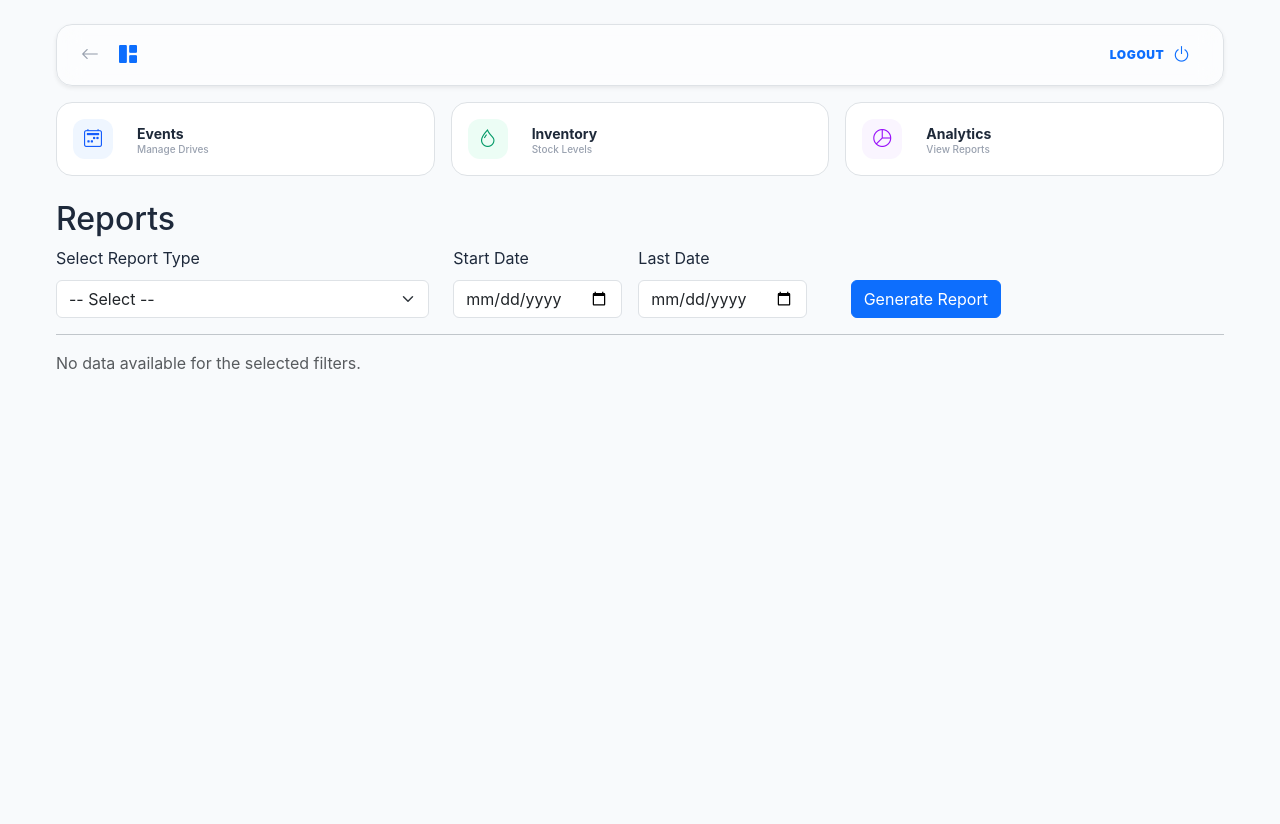
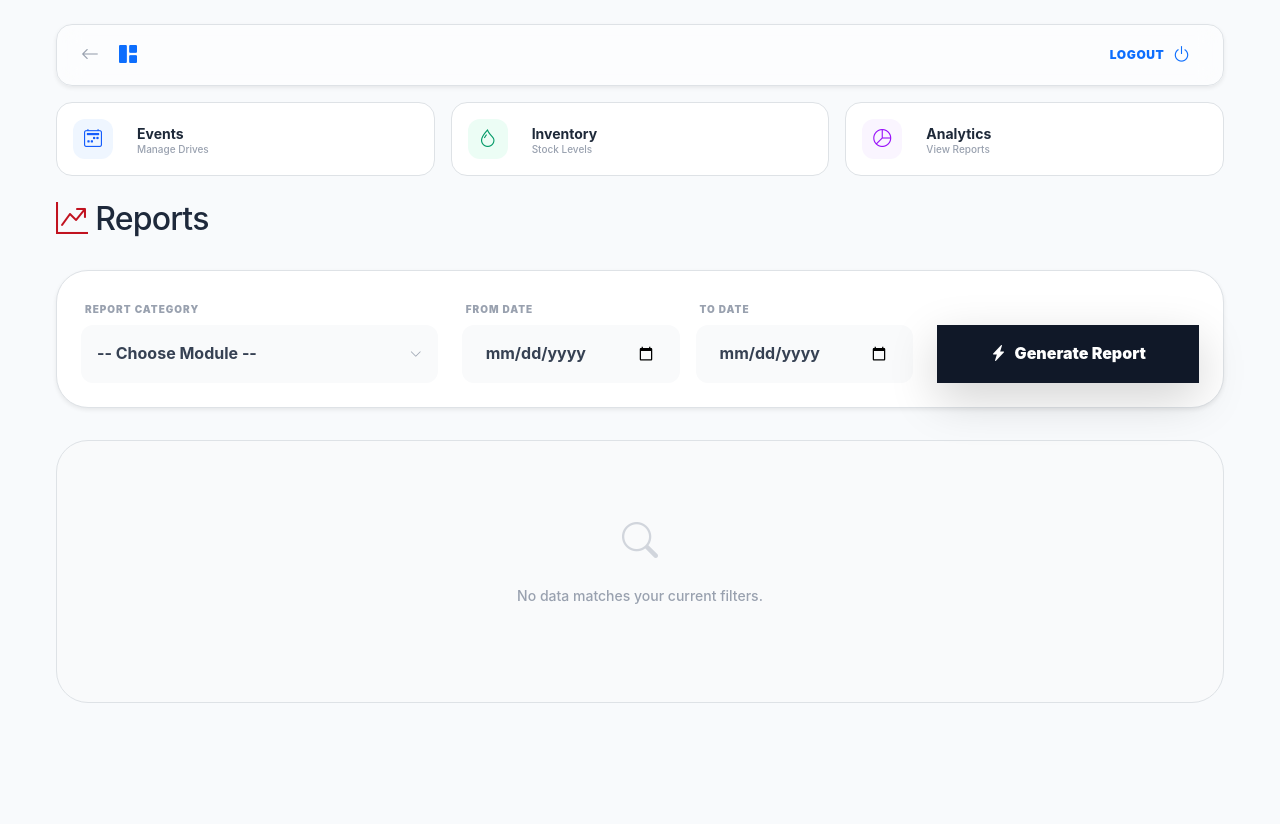
Before and after one commit to Mr-SudAce/Rakta-Bandhan---Blood-Donation-System---Flask, a Flask app: page /view_reports in a window 1280 px wide. Run offline with Flask 3, Linux system fonts and the light colour scheme.

Commit message:
Fixed Report

```diff
--- a/main_app/templates/admin/reports/reports.html
+++ b/main_app/templates/admin/reports/reports.html
@@ -1,75 +1,111 @@
 {% extends 'base.html' %}
+{% block title %}System Reports{% endblock %}
 
 {% block content %}
-<div class=" container">
-
+<div class="container mx-auto px-4 py-6 max-w-7xl">
+    <div class="mb-6">
         {% include "admin/quickaction.html" %}
-
-    <h2>Reports</h2>
-
-    <div class="mb-3 lover">
-        <form method="get" action="{{ url_for('dashboard.view_reports') }}">
-            <div class="row">
-                <!-- Report Type -->
-                <div class="col-md-4">
-                    <label for="report_type" class="form-label">Select Report Type</label>
-                    <select id="report_type" name="report_type" class="form-select">
-                        <option value>-- Select --</option>
-                        <option value="donations" {% if report_type == 'donations' %}selected{% endif %}>Donations</option>
-                        <option value="inventory" {% if report_type == 'inventory' %}selected{% endif %}>Inventory</option>
-                        <option value="events" {% if report_type == 'events' %}selected{% endif %}>Events</option>
-                    </select>
     </div>
 
-                <!-- Date Filters -->
-                <div class="col-md-4 d-flex gap-3">
-                    <div>
-                        <label for="start_date" class="form-label">Start Date</label>
-                        <input type="date" id="start_date" name="start_date" class="form-control" value="{{ start_date }}">
+    <div class="mb-8">
+        <h2 class="text-2xl font-black text-gray-900 tracking-tight flex items-center gap-2">
+            <i class="bi bi-graph-up-arrow text-[var(--primary-color)]"></i>
+            Reports
+        </h2>
     </div>
-                    <div>
-                        <label for="last_date" class="form-label">Last Date</label>
-                        <input type="date" id="last_date" name="last_date" class="form-control" value="{{ last_date }}">
+
+    <div class="bg-white border border-gray-100 rounded-[2rem] shadow-sm p-6 mb-8">
+        <form method="get" action="{{ url_for('dashboard.view_reports') }}">
+            <div class="grid grid-cols-1 md:grid-cols-12 gap-6 items-end">
+
+                <div class="md:col-span-4 space-y-2">
+                    <label for="report_type" class="text-[10px] font-black uppercase tracking-widest text-gray-400 ml-1">Report Category</label>
+                    <div class="relative">
+                        <select id="report_type" name="report_type"
+                                class="w-full pl-4 pr-10 py-3 bg-gray-50 border-transparent rounded-xl text-sm font-bold text-gray-700 focus:bg-white focus:border-[var(--primary-color)] focus:ring-4 focus:ring-red-50 transition-all appearance-none outline-none">
+                            <option value="">-- Choose Module --</option>
+                            <option value="donations" {% if report_type == 'donations' %}selected{% endif %}>Donations Registry</option>
+                            <option value="inventory" {% if report_type == 'inventory' %}selected{% endif %}>Live Inventory</option>
+                            <option value="events" {% if report_type == 'events' %}selected{% endif %}>Event Performance</option>
+                        </select>
+                        <i class="bi bi-chevron-down absolute right-4 top-1/2 -translate-y-1/2 text-gray-400 pointer-events-none text-xs"></i>
                     </div>
                 </div>
 
-                <!-- Submit -->
-                <div class="col-md-4 d-flex align-items-end">
-                    <button type="submit" class="btn btn-primary">Generate Report</button>
+                <div class="md:col-span-5 grid grid-cols-2 gap-3">
+                    <div class="space-y-2">
+                        <label for="start_date" class="text-[10px] font-black uppercase tracking-widest text-gray-400 ml-1">From Date</label>
+                        <input type="date" id="start_date" name="start_date" value="{{ start_date }}"
+                               class="w-full px-4 py-3 bg-gray-50 border-transparent rounded-xl text-sm font-bold text-gray-700 focus:bg-white focus:border-[var(--primary-color)] transition-all outline-none">
+                    </div>
+                    <div class="space-y-2">
+                        <label for="last_date" class="text-[10px] font-black uppercase tracking-widest text-gray-400 ml-1">To Date</label>
+                        <input type="date" id="last_date" name="last_date" value="{{ last_date }}"
+                               class="w-full px-4 py-3 bg-gray-50 border-transparent rounded-xl text-sm font-bold text-gray-700 focus:bg-white focus:border-[var(--primary-color)] transition-all outline-none">
+                    </div>
+                </div>
+
+                <div class="md:col-span-3">
+                    <button type="submit"
+                            class="w-full py-3 bg-gray-900 text-white text-sm font-black rounded-xl shadow-lg hover:bg-black hover:-translate-y-0.5 transition-all flex items-center justify-center gap-2">
+                        <i class="bi bi-lightning-charge-fill"></i> Generate Report
+                    </button>
                 </div>
             </div>
         </form>
     </div>
 
-    <hr>
+    {% if report_data %}
+    <div class="bg-white border border-gray-100 rounded-[2rem] shadow-xl shadow-gray-100/50 overflow-hidden">
+        <div class="px-6 py-5 border-b border-gray-50 flex items-center justify-between bg-gray-50/30">
+            <h4 class="text-sm font-black text-gray-800 uppercase tracking-tighter italic">
+                Showing: {{ title }}
+            </h4>
 
-    {% if report_data %}
-    <h4 class="mt-4">{{ title }} Result</h4>
-    <table class="table table-bordered">
-        <thead>
+            <a href="{{ url_for('dashboard.admin_download_report') }}?report_type={{ report_type }}&start_date={{ start_date }}&last_date={{ last_date }}"
+               class="inline-flex items-center gap-2 px-4 py-2 bg-emerald-500 text-white text-[11px] font-black uppercase rounded-lg hover:bg-emerald-600 transition-all shadow-md shadow-emerald-100">
+                <i class="bi bi-file-earmark-spreadsheet-fill"></i> Export CSV
+            </a>
+        </div>
+
+        <div class="overflow-y-auto custom-scrollbar" style="height: 400px;">
+            <table class="w-full text-left border-collapse">
+                <thead class="sticky top-0 bg-white shadow-sm z-10">
                     <tr>
                         {% for header in report_headers %}
-                <th>{{ header }}</th>
+                        <th class="px-6 py-4 text-[10px] font-black uppercase tracking-widest text-gray-400 border-b border-gray-100">
+                            {{ header }}
+                        </th>
                         {% endfor %}
                     </tr>
                 </thead>
-        <tbody>
+                <tbody class="divide-y divide-gray-50">
                     {% for row in report_data %}
-            <tr>
+                    <tr class="hover:bg-gray-50/50 transition-colors">
                         {% for cell in row %}
-                <td>{{ cell }}</td>
+                        <td class="px-6 py-4 text-xs font-bold text-gray-600">
+                            {{ cell }}
+                        </td>
                         {% endfor %}
                     </tr>
                     {% endfor %}
                 </tbody>
             </table>
-
-    <a href="{{ url_for('dashboard.admin_download_report') }}?report_type={{ report_type }}&start_date={{ start_date }}&last_date={{ last_date }}"
-        class="btn btn-success mt-2">
-        Download Report
-    </a>
+        </div>
+    </div>
     {% else %}
-    <p class="text-muted mt-3">No data available for the selected filters.</p>
+    <div class="text-center py-20 bg-gray-50 rounded-[2rem] border border-dashed border-gray-200">
+        <i class="bi bi-search text-4xl text-gray-300"></i>
+        <p class="text-sm text-gray-400 font-medium mt-4">No data matches your current filters.</p>
+    </div>
     {% endif %}
 </div>
+
+<style>
+    /* Sleek Scrollbar */
+    .custom-scrollbar::-webkit-scrollbar { width: 6px; }
+    .custom-scrollbar::-webkit-scrollbar-track { background: transparent; }
+    .custom-scrollbar::-webkit-scrollbar-thumb { background: #e5e7eb; border-radius: 10px; }
+    .custom-scrollbar::-webkit-scrollbar-thumb:hover { background: #d1d5db; }
+</style>
 {% endblock %}
```
Lines whose indentation alone changed are shown as unchanged.
